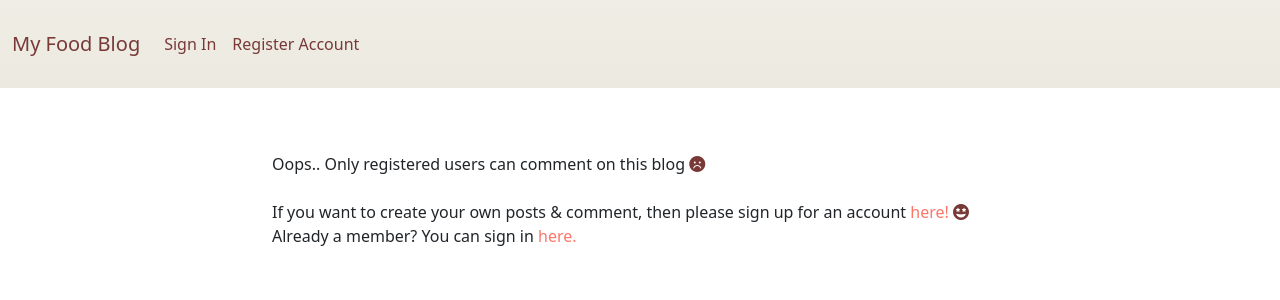
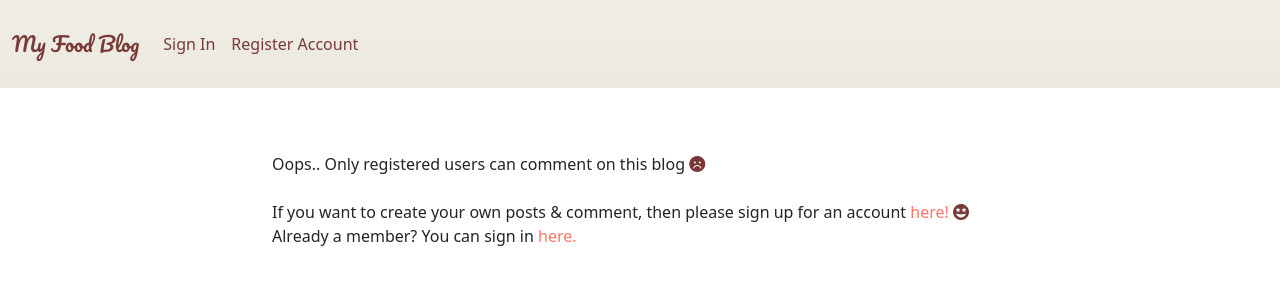
Before and after one commit to dantaylor28/the-food-blog, a Django app: page /1/comment/ in a window 1280 px wide. Shown: the top 300 px of the page. Run offline with Django 3.2, Linux system fonts and the light colour scheme; data that the repository does not hold is empty; some libraries are stand-ins or nearby versions.

Commit message:
Import google font and apply to category & main titles

```diff
--- a/static/css/style.css
+++ b/static/css/style.css
@@ -1,3 +1,6 @@
+@import url('https://fonts.googleapis.com/css2?family=Pacifico&display=swap');
+
+
 /* Blog title styling */
 .title-a-tag {
     text-decoration: none;
@@ -62,6 +65,7 @@
 
 .main-title {
     color: #783937ff;
+    font-family: Pacifico, cursive;
 }
 
 .main-title:hover {
@@ -177,4 +181,5 @@ i {
     border-radius: 15%;
     text-transform: capitalize;
     padding: 5px;
+    font-family: Pacifico, cursive;
 }
```
